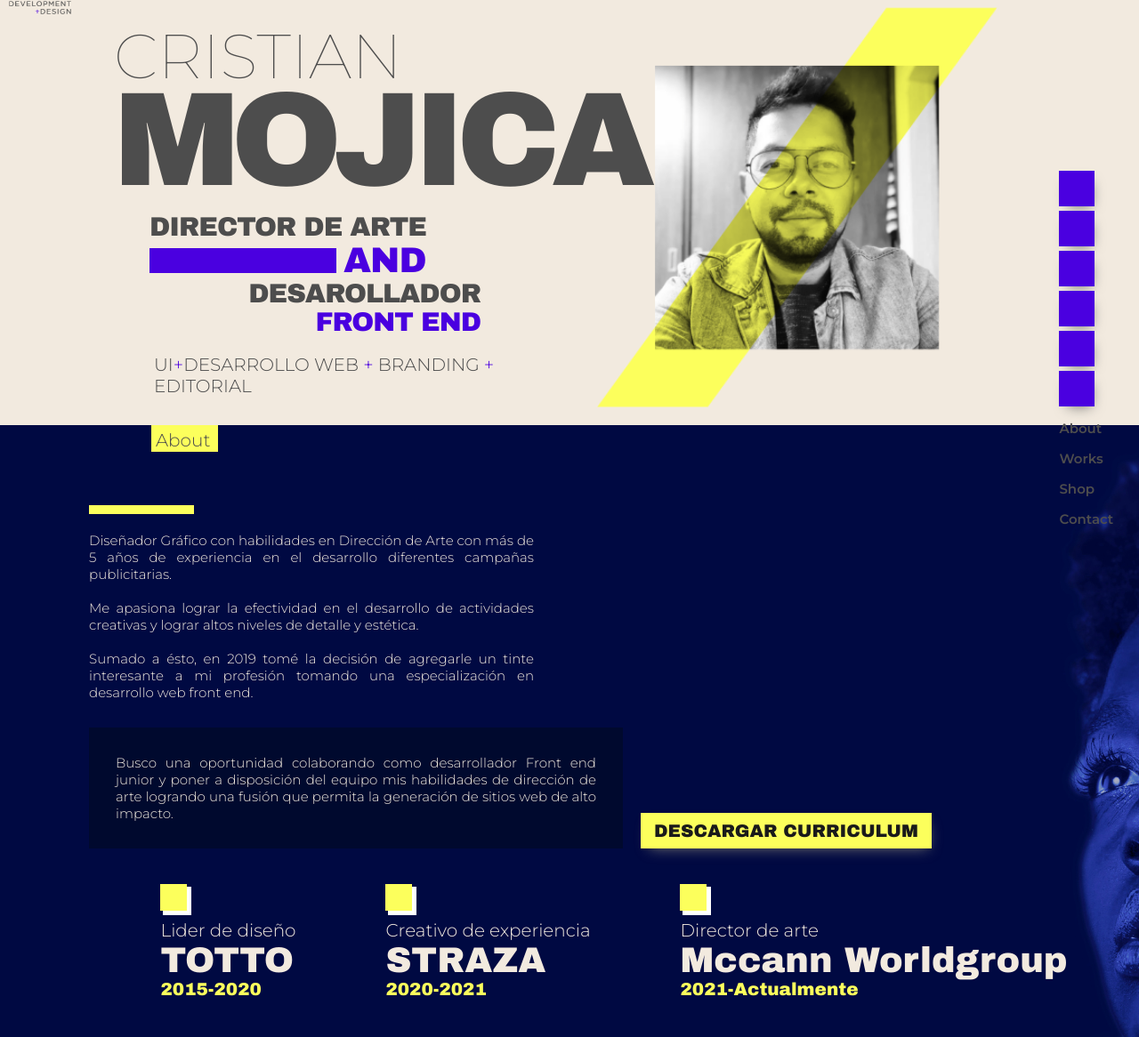
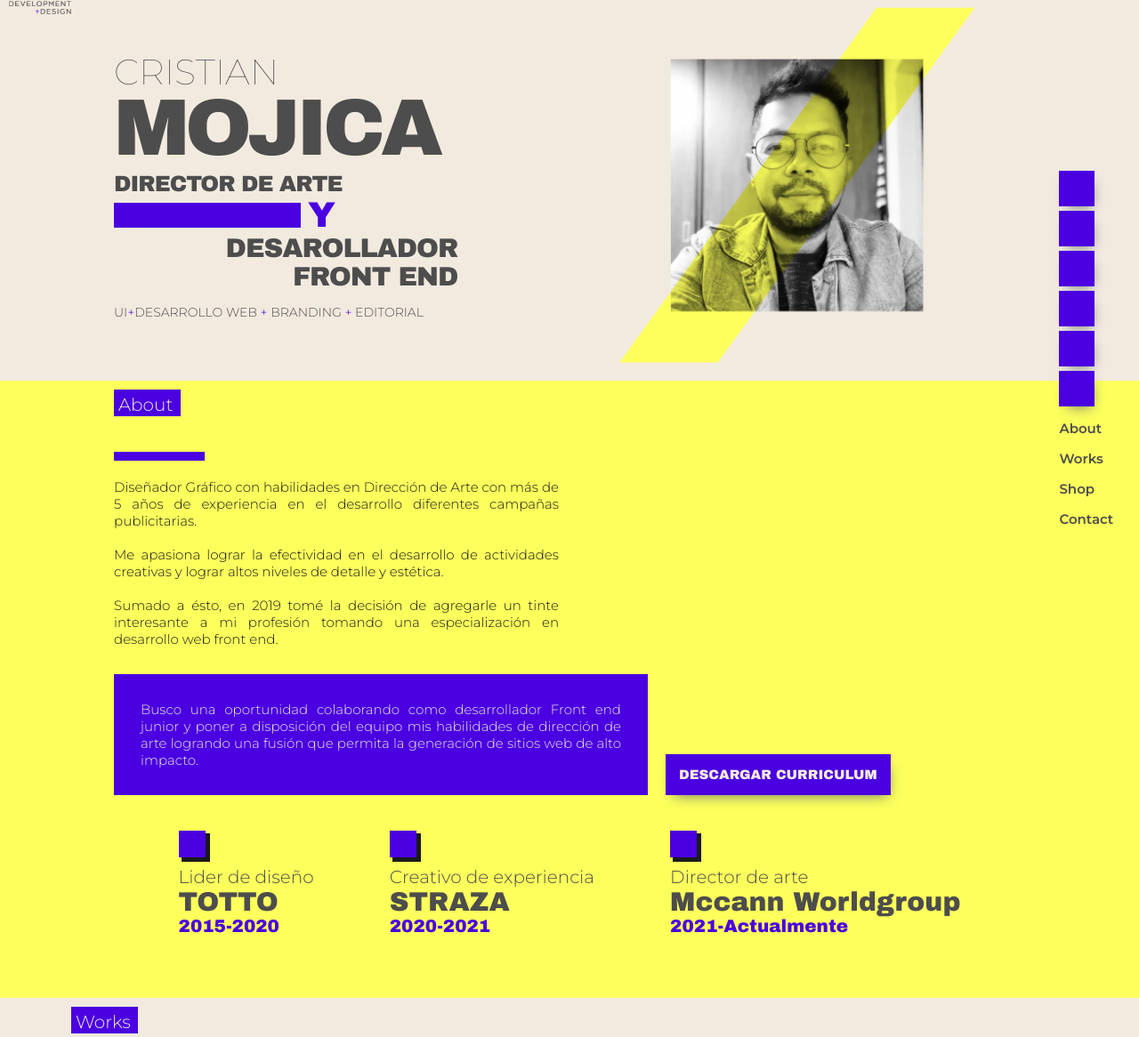
Before and after one commit to CristianCrea/cristiancrea, a website: page index.html in a window 1280 px wide. Shown: the part 82-1248 px from the top of the page at 89% size. Drawn offline with Linux system fonts and the light colour scheme; files whose address does not match are found by name.

Commit message:
comencé ajustar los espacios de las secciones principales

```diff
--- a/index.html
+++ b/index.html
@@ -40,12 +40,11 @@
               <p>DIRECTOR DE ARTE</p>
               <div class="bioContainer__firstProfession--rectangle">
                 <div></div>
-                <p>AND</p>
+                <p>Y</p>
               </div>
             </div>
             <div class="bioContainer__secondProfession">
-              <p>DESAROLLADOR</p>
-              <p>FRONT END</p>
+              <p>DESAROLLADOR<br>FRONT END</p>
             </div>
             <div class="bioContainer__skills">
               <p>
@@ -80,6 +79,7 @@
       </section>
       <!-- about section -->
       <section class="aboutContainer" id="about">
+        <div class="aboutContainer__content">
           <p class="aboutContainer__identifier">About</p>
           <div class="aboutContainer__bio">
             <div>1</div>
@@ -133,6 +133,7 @@
               <p>Director de arte</p>
               <p>Mccann Worldgroup</p>
               <p>2021-Actualmente</p>
+            </div>
           </div>
         </div>
       </section>
--- a/scss/_homeStyles.scss
+++ b/scss/_homeStyles.scss
@@ -90,8 +90,8 @@ nav div {
       align-items: center;
     }
     .photoContainer img {
-      width: 45rem;
-      height: 45rem;
+      width: 40rem;
+      height: 40rem;
     }
 }
 
@@ -105,7 +105,7 @@ nav div {
 }
 
 .bioContainer__name h1 {
-  font-size: 7rem;
+  font-size: 4rem;
   font-weight: 100;
   color: var(--grey-light);
   animation-name: opacity;
@@ -114,11 +114,11 @@ nav div {
 }
 
 .bioContainer__name p {
-  font-size: 15rem;
+  font-size: 9rem;
   font-family: var(--font-Archivo);
   color: var(--grey-light);
-  margin-top: -3rem;
-  letter-spacing: -1rem;
+  margin-top: -1rem;
+  letter-spacing: -0.5rem;
   animation-name: opacity;
   animation-duration: 2s;
   animation-timing-function: ease-in-out;
@@ -134,11 +134,10 @@ nav div {
 }
 
 .bioContainer__firstProfession :first-child {
-  font-size: 3rem;
+  font-size: 2.5rem;
   font-family: var(--font-Archivo);
   color: var(--grey-light);
   letter-spacing: -0.1rem;
-  margin-left: 4rem;
 }
 
 .bioContainer__firstProfession :nth-child(2) {
@@ -175,9 +174,10 @@ nav div {
 
 .bioContainer__secondProfession {
   display: flex;
+  width: 100%;
+  height: auto;
   flex-direction: column;
-  align-items: flex-end;
-  padding-right: 10rem;
+  align-items: center;
 }
 
 .bioContainer__secondProfession :first-child {
@@ -185,6 +185,7 @@ nav div {
   font-family: var(--font-Archivo);
   color: var(--grey-light);
   letter-spacing: -0.1rem;
+  text-align: right;
 }
 
 .bioContainer__secondProfession :nth-child(2) {
@@ -195,8 +196,8 @@ nav div {
 }
 
 .bioContainer__skills p {
-  margin: 20px 0 0 45px;
-  font-size: 2rem;
+  margin-top: 1.5rem;
+  font-size: 1.4rem;
   color: var(--grey-light);
   font-weight: 300;
 }
@@ -221,24 +222,28 @@ nav div {
 
 .aboutContainer {
   width: 100%;
-  min-width: 320px;
   height: auto;
-  padding-left: 10rem;
-  background-color: var(--blue-hard);
-  background-image: url("./images/background-about-container.jpg");
-  /* background-image: url("./images/background-about-container.jpg");
-  background-position: center;
-  background-size: cover;
-  background-repeat: no-repeat; */
-}
-
-.aboutContainer .aboutContainer__identifier {
-  width: 75px;
-  height: 30px;
+  display: flex;
+  justify-content: center;
+  align-items: center;
   background-color: var(--yellow-high);
-  color: var(--grey-light);
-  padding: 5px;
-  margin: 0 0 30px 70px;
+    .aboutContainer__content{
+      width: 80%;
+      height: auto;
+      display: flex;
+      flex-direction: column;
+      justify-content: center;
+      align-items: center;
+        .aboutContainer__identifier {
+          width: 75px;
+          height: 30px;
+          background-color: var(--purple-rocks);
+          color: var(--beige-light);
+          padding: 5px;
+          margin: 1rem 0;
+          align-self: flex-start;
+        }
+    }
 }
 
 .aboutContainer p {
@@ -258,14 +263,14 @@ nav div {
 .aboutContainer__bio div {
   width: 10%;
   height: 10px;
-  background-color: var(--yellow-high);
-  color: var(--yellow-high);
+  background-color: var(--purple-rocks);
+  color: var(--purple-rocks);
   margin-bottom: 2rem;
 }
 
 .aboutContainer__bio p {
   font-size: 1.5rem;
-  color: var(--beige-light);
+  color: var(--grey-hard);
   width: 50rem;
   text-align: justify;
 }
@@ -278,7 +283,7 @@ nav div {
 }
 
 .aboutContainer__intention div {
-  background-color: #00092e;
+  background-color: var(--purple-rocks);
   padding: 3rem;
   width: 60rem;
   margin-right: 2rem;
@@ -292,19 +297,18 @@ nav div {
 }
 
 .aboutContainer__intention button {
-  background-color: var(--yellow-high);
+  background-color: var(--purple-rocks);
   border: none;
   width: auto;
-  height: 40px;
   box-shadow: 3px 7px 15px -7px #6e6e6e;
-  padding: 0 15px;
+  padding: 1.5rem;
 }
 
 .aboutContainer__intention button a {
   text-decoration: none;
   font-family: var(--font-Archivo);
-  font-size: 2rem;
-  color: var(--grey-hard);
+  font-size: 1.5rem;
+  color: var(--beige-light);
 }
 
 .aboutContainer__trajectory {
@@ -324,25 +328,25 @@ nav div {
 .aboutContainer__trajectoryCard div {
   width: 3rem;
   height: 3rem;
-  box-shadow: 4px 4px 0px 1px #ffffff;
-  color: var(--yellow-high);
-  background-color: var(--yellow-high);
+  box-shadow: 4px 4px 0px 1px var(--grey-hard);
+  color: var(--purple-rocks);
+  background-color: var(--purple-rocks);
   margin-bottom: 1rem;
 }
 
 .aboutContainer__trajectoryCard :nth-child(2) {
-  color: var(--beige-light);
+  color: var(--grey-light);
   width: 100%;
 }
 
 .aboutContainer__trajectoryCard :nth-child(3) {
-  color: var(--beige-light);
+  color: var(--grey-light);
   width: 100%;
   font-family: var(--font-Archivo);
-  font-size: 4rem;
+  font-size: 3rem;
 }
 .aboutContainer__trajectoryCard :nth-child(4) {
-  color: var(--yellow-high);
+  color: var(--purple-rocks);
   width: 100%;
   font-family: var(--font-Archivo);
   font-size: 2rem;
```
Also changed, not shown: css/styles.css. Lines whose indentation alone changed are shown as unchanged.
